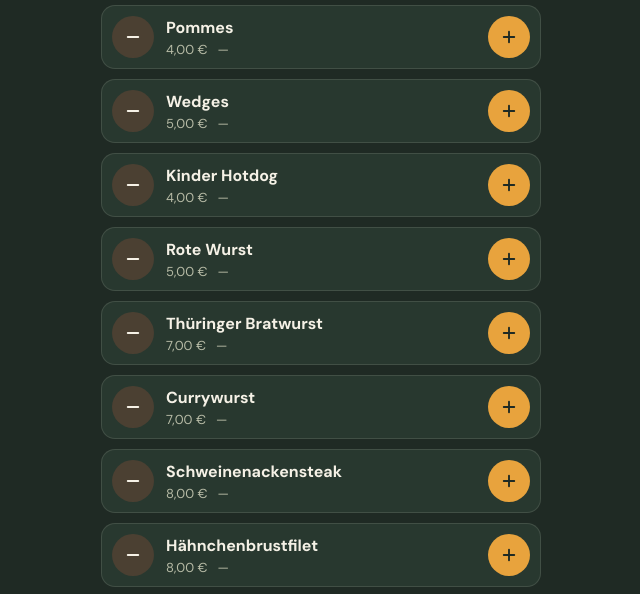
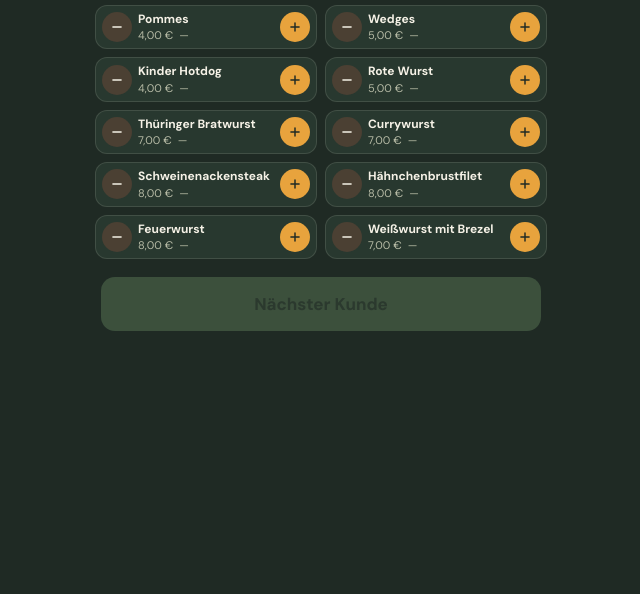
Before and after one commit to Bauch-Laden/strohlaendle-tools, a plain HTML site: page bf-bedienung-hilfe.html in a window 1280 px wide. Shown: the part 182-776 px from the top of the page, without its empty margins (319-959 px from the left). Drawn offline with Linux system fonts and the light colour scheme.

Commit message:
Add files via upload

```diff
--- a/bf-bedienung-hilfe.html
+++ b/bf-bedienung-hilfe.html
@@ -41,19 +41,19 @@
   .total-price.active { color: var(--mustard); }
   .total-sub { color: var(--chalk-muted); font-size: 13px; margin-top: 4px; }
 
-  .product-list { flex: 1; overflow-y: auto; padding: 8px 20px; }
-  .product-row { display: flex; align-items: center; gap: 12px; background: var(--panel); border: 1px solid var(--panel-border); border-radius: 14px; padding: 10px; margin-bottom: 10px; }
-  .round-btn { width: 42px; height: 42px; border-radius: 50%; border: none; display: flex; align-items: center; justify-content: center; cursor: pointer; flex-shrink: 0; }
+  .product-list { flex: 1; overflow-y: auto; padding: 8px 14px; display: grid; grid-template-columns: 1fr 1fr; gap: 8px; align-content: start; }
+  .product-row { display: flex; align-items: center; gap: 6px; background: var(--panel); border: 1px solid var(--panel-border); border-radius: 12px; padding: 6px; }
+  .round-btn { width: 30px; height: 30px; border-radius: 50%; border: none; display: flex; align-items: center; justify-content: center; cursor: pointer; flex-shrink: 0; }
   .btn-minus { background: var(--brick); color: var(--chalk); }
   .btn-minus:disabled { background: rgba(181,87,63,0.25); cursor: default; }
   .btn-plus { background: var(--mustard); color: #1F2A24; }
   .product-info { flex: 1; min-width: 0; }
-  .product-name { color: var(--chalk); font-weight: 700; font-size: 16px; }
-  .product-meta { display: flex; align-items: center; gap: 10px; margin-top: 3px; }
-  .product-price { color: var(--chalk-muted); font-size: 13px; }
-  .tally { display: flex; gap: 5px; flex-wrap: wrap; align-items: center; }
-  .tally-zero { color: var(--chalk-muted); font-size: 13px; }
-  .tally-num { color: var(--chalk); font-weight: 700; font-size: 15px; }
+  .product-name { color: var(--chalk); font-weight: 700; font-size: 12px; line-height: 1.2; }
+  .product-meta { display: flex; align-items: center; gap: 6px; margin-top: 2px; flex-wrap: wrap; }
+  .product-price { color: var(--chalk-muted); font-size: 11px; }
+  .tally { display: flex; gap: 3px; flex-wrap: wrap; align-items: center; }
+  .tally-zero { color: var(--chalk-muted); font-size: 11px; }
+  .tally-num { color: var(--chalk); font-weight: 700; font-size: 13px; }
 
   .footer { padding: 10px 20px 22px 20px; flex-shrink: 0; }
   .primary-btn { width: 100%; padding: 16px 0; border-radius: 14px; border: none; background: var(--sage); color: #16241A; font-size: 17px; font-weight: 700; cursor: pointer; font-family: inherit; }
@@ -230,7 +230,7 @@
       return `
         <div class="product-row row-enter">
           <button class="round-btn btn-minus btn-tap" data-action="minus" data-id="${p.id}" ${qty === 0 ? "disabled" : ""} aria-label="${p.name} entfernen">
-            <svg width="18" height="18" viewBox="0 0 24 24" fill="none" stroke="currentColor" stroke-width="2.5" stroke-linecap="round"><path d="M5 12h14"/></svg>
+            <svg width="14" height="14" viewBox="0 0 24 24" fill="none" stroke="currentColor" stroke-width="2.5" stroke-linecap="round"><path d="M5 12h14"/></svg>
           </button>
           <div class="product-info">
             <div class="product-name">${p.name}</div>
@@ -240,7 +240,7 @@
             </div>
           </div>
           <button class="round-btn btn-plus btn-tap" data-action="plus" data-id="${p.id}" aria-label="${p.name} hinzufügen">
-            <svg width="18" height="18" viewBox="0 0 24 24" fill="none" stroke="currentColor" stroke-width="2.5" stroke-linecap="round"><path d="M12 5v14M5 12h14"/></svg>
+            <svg width="14" height="14" viewBox="0 0 24 24" fill="none" stroke="currentColor" stroke-width="2.5" stroke-linecap="round"><path d="M12 5v14M5 12h14"/></svg>
           </button>
         </div>`;
     }).join("");
```
